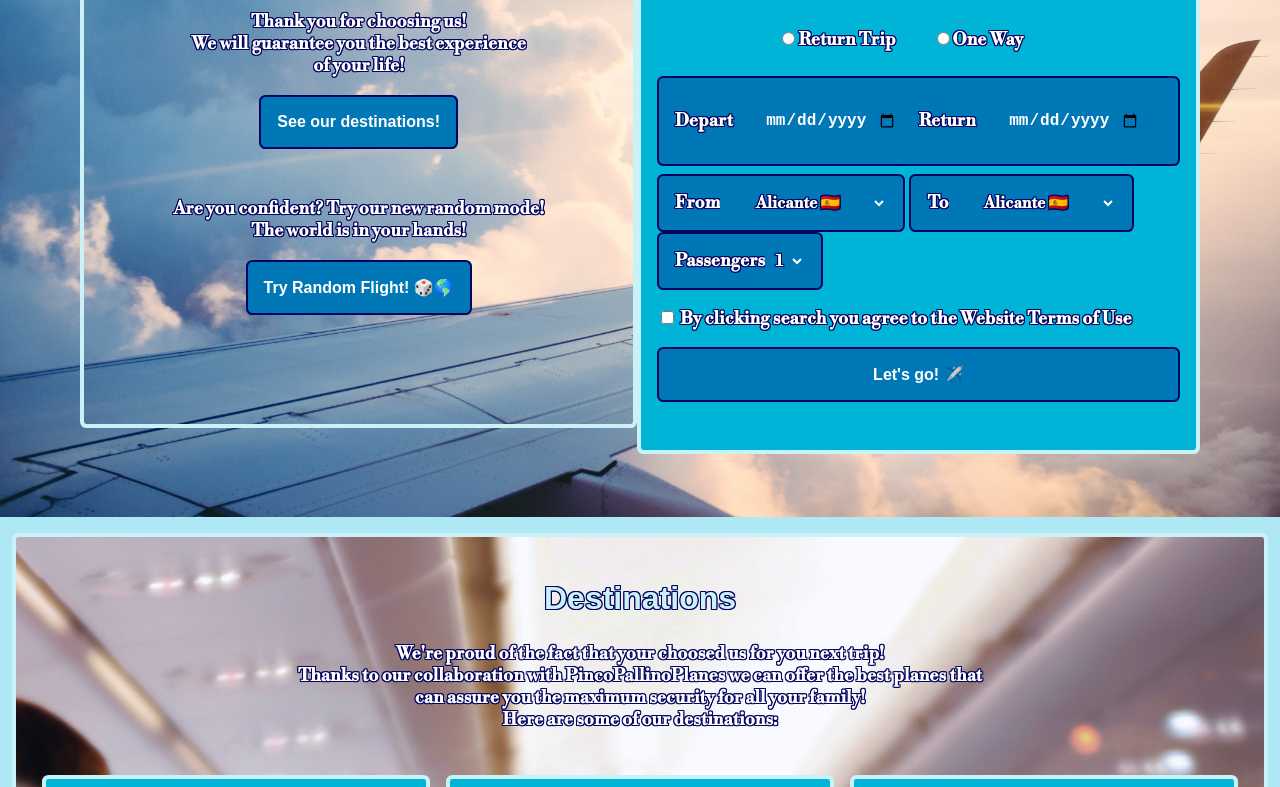
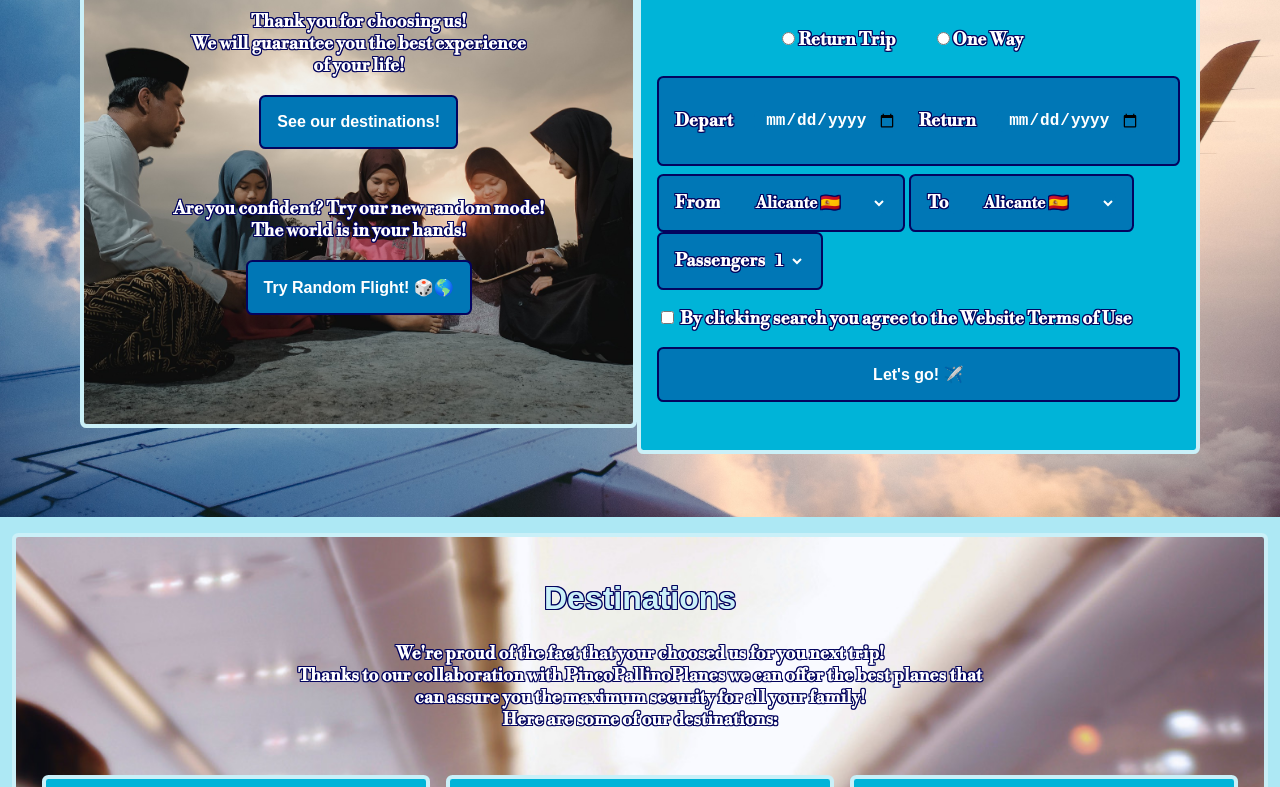
Before and after one commit to matteomarrass/airheavencompany, a plain HTML site: page index.html in a window 1280 px wide. Shown: the part 313-1100 px from the top of the page. Drawn offline with nearby package versions, Linux system fonts and the light colour scheme; files whose address does not match are found by name; a web font is replaced by a local one.

Commit message:
Update style.css

```diff
--- a/resources/style/style.css
+++ b/resources/style/style.css
@@ -70,7 +70,7 @@ nav img {
 }
 
 #description {
-    background-image: url('./img/main/discover-cultures(1).jpg');
+    background-image: url('https://github.com/matteomarrass/airheavencompany/blob/main/resources/img/main/discover-cultures(1).jpg');
     background-position: center;
     background-repeat: no-repeat;
     background-size: cover;
```
